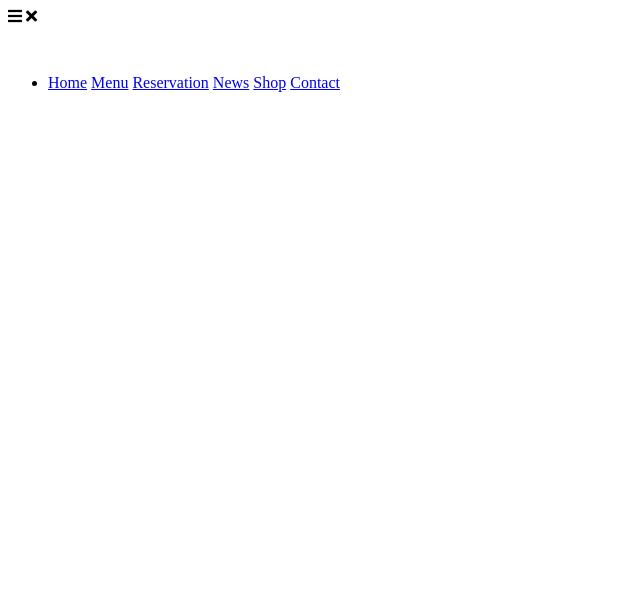
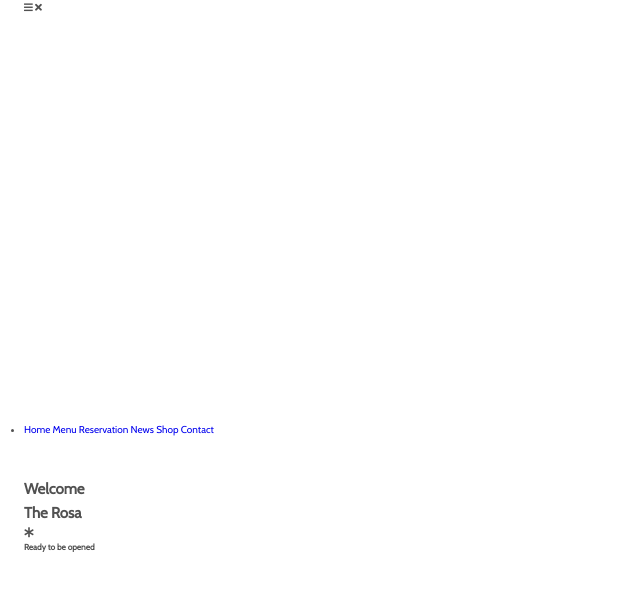
Before and after one commit to amirh39/the-rose, a website: page index.html in a window 1280 px wide. Shown: the whole page, without its empty margins (0-640 px from the left). Drawn offline with nearby package versions, Linux system fonts and the light colour scheme; a web font is replaced by a local one.

Commit message:
Basic styles

```diff
--- a/index.html
+++ b/index.html
@@ -7,6 +7,7 @@
       rel="stylesheet"
       href="https://cdnjs.cloudflare.com/ajax/libs/font-awesome/5.14.0/css/all.min.css"
     />
+    <link rel="stylesheet" href="styles/style.css" />
     <title>The Rosa</title>
   </head>
   <body>
@@ -33,5 +34,27 @@
         </nav>
       </div>
     </header>
+
+    <main>
+      <section id="hero" class="hero">
+        <div class="container">
+          <h2 class="sub-headline">
+            <span class="first-letter">W</span>elcome
+          </h2>
+          <h1 class="headline">The Rosa</h1>
+          <div class="headline-description">
+            <div class="separator">
+              <div class="line line-left"></div>
+              <div class="asterisk"><i class="fas fa-asterisk"></i></div>
+              <div class="line line-right"></div>
+              <div class="single-animation">
+                <h5>Ready to be opened</h5>
+                <a href="#" class="btn cta-btn"></a>
+              </div>
+            </div>
+          </div>
+        </div>
+      </section>
+    </main>
   </body>
 </html>
--- a/styles/style.scss
+++ b/styles/style.scss
@@ -0,0 +1,48 @@
+@import url('https://fonts.googleapis.com/css?family=Cabin|Herr+Von+Muellerhoff|Source+Sans+Pro:400,900&display=swap');
+
+$main-font: 'Source Sans Pro', sans-serif;
+$secondary-font: 'Herr Vor Muellerhoff', cursive;
+$body-font: 'Cabin', sans-serif;
+$main-font-color-dark: #252525;
+$secondary-font-color: #c59d5f;
+$body-font-color: #515151;
+
+*,
+*::before,
+*::after {
+  margin: 0;
+  padding: 0;
+  box-sizing: border-box;
+}
+
+html {
+  font-family: $body-font;
+  font-size: 10px;
+  color: $body-font-color;
+  scroll-behavior: smooth;
+  line-height: 1.6;
+}
+
+section {
+  padding: 3.9rem 0;
+}
+
+img {
+  width: 100%;
+  min-width: 100%;
+}
+
+a {
+  text-decoration: none;
+}
+
+p {
+  font-size: 1.6rem;
+}
+
+.container {
+  width: 100%;
+  min-width: 122.5rem;
+  margin: 0 auto;
+  padding: 0 2.4rem;
+}
```
Also changed, not shown: styles/style.css, 1 other file.
